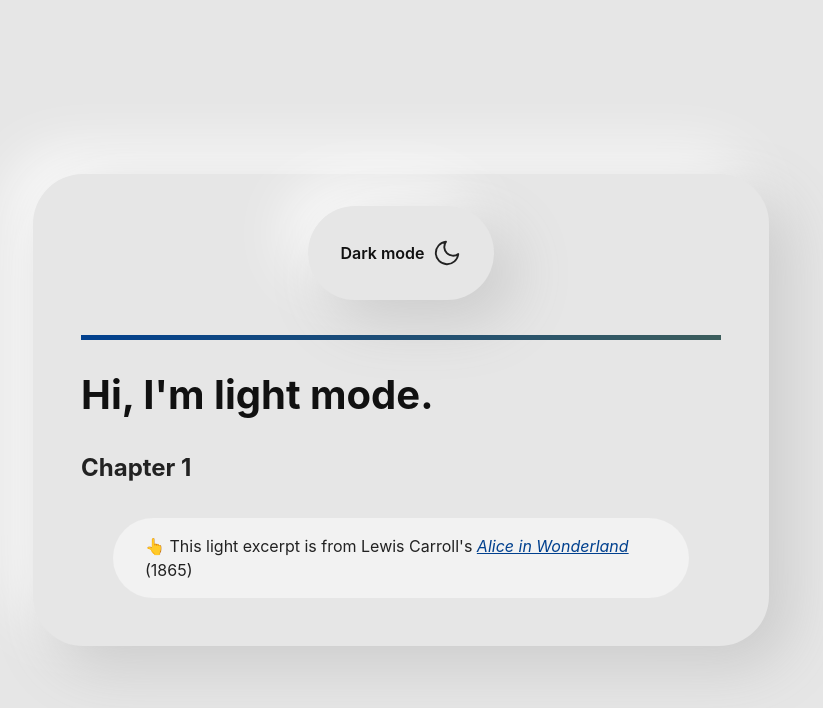
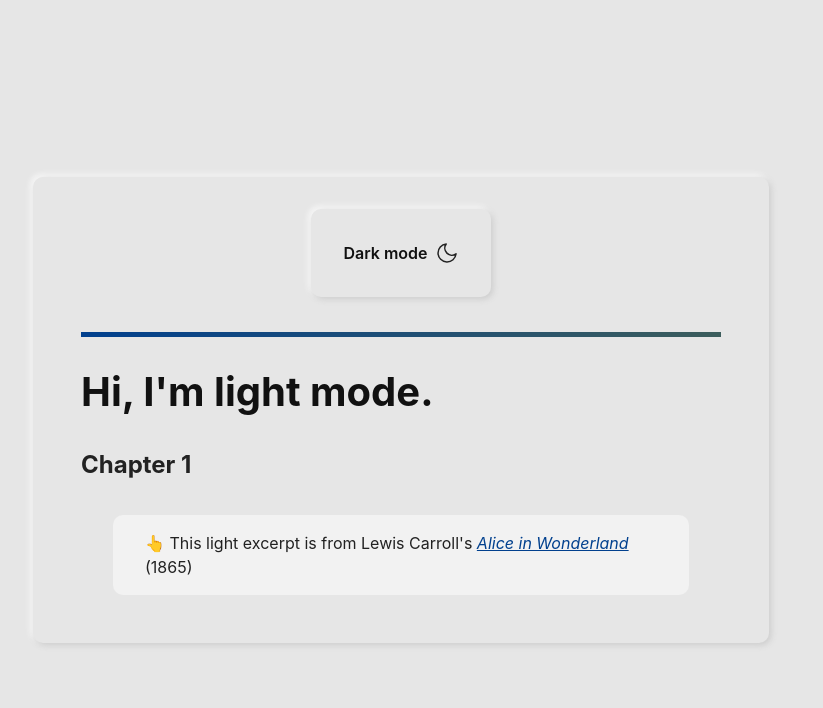
Before and after one commit to mohamadrido/time-parallax, a Jekyll site: the page built from about.html, in a window 1280 px wide. Shown: the top 708 px of the page, without its empty margins (239-1062 px from the left). Built offline with Jekyll 4.4.1, drawn with Linux system fonts in a browser that asks for light colours.

Commit message:
Update main.css

```diff
--- a/assets/main.css
+++ b/assets/main.css
@@ -1,5 +1,5 @@
-:root {
-  --radius: 50px;
+    :root {
+  --radius: 10px;
   --sans: -apple-system, blinkmacsystemfont, "Segoe UI", roboto, oxygen, ubuntu,
     cantarell, "Open Sans", "Helvetica Neue", sans-serif;
 }
@@ -15,7 +15,7 @@
   --primary: #01408e;
   --secondary: #3c5d5c;
   --tertiary: #fff7d6;
-  --box-shadow: 20px 20px 60px #cacaca, -20px -20px 60px #ffffff;
+  --box-shadow: 2px 2px 6px #cacaca, -2px -2px 6px #ffffff;
 }
 
 :root[color-mode="dark"] {
@@ -29,7 +29,7 @@
   --primary: #8fceff;
   --secondary: #72faca;
   --tertiary: #eee8a9;
-  --box-shadow: 20px 20px 60px #1d1d1d, -20px -20px 60px #272727;
+  --box-shadow: 2px 2px 6px #1d1d1d, -2px -2px 6px #272727;
 }
 
 html {
@@ -108,8 +108,8 @@ body {
 }
 
 .color-mode__btn svg {
-  width: 30px;
-  height: 30px;
+  width: 24px;
+  height: 24px;
   margin-left: 7px;
   fill: none;
   stroke: #222222;
```
